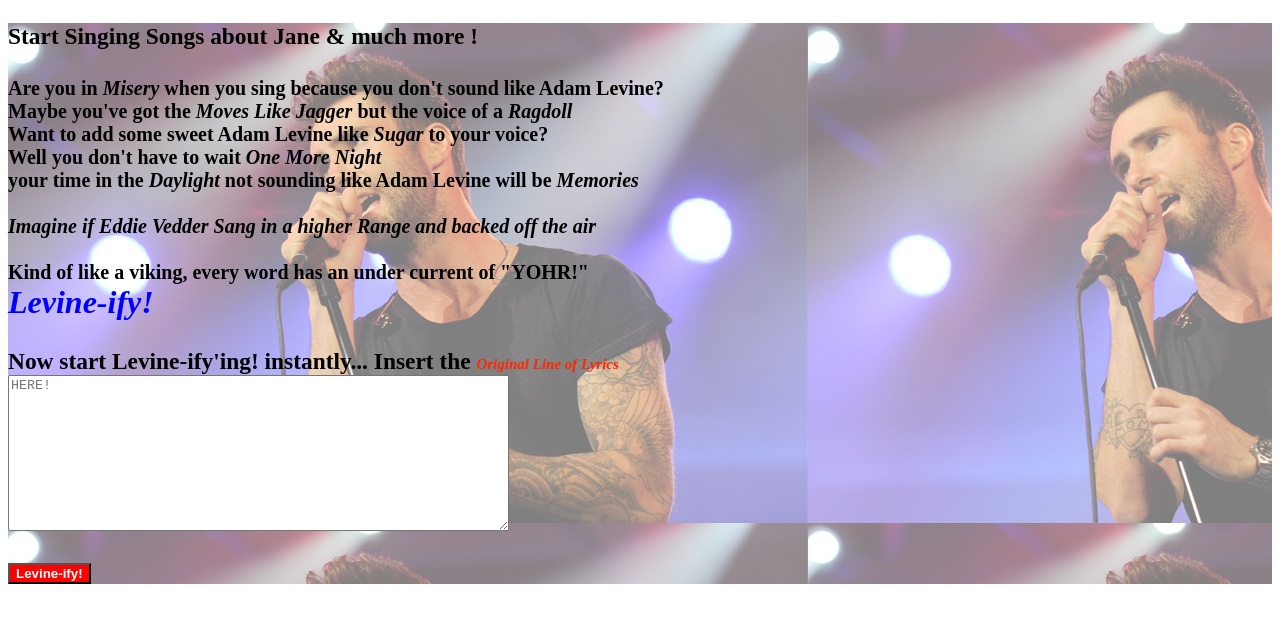
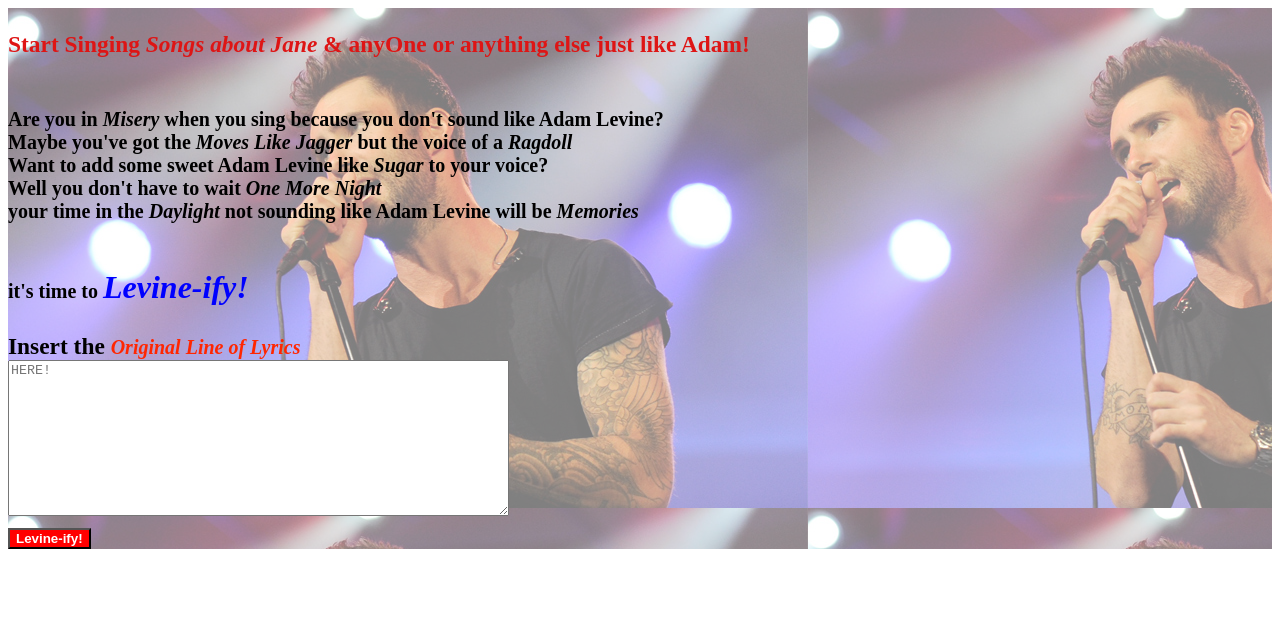
Before and after one commit to toddmccool/LevineVocalModifier, a plain HTML site: page index.html in a window 1280 px wide. Drawn offline with Linux system fonts and the light colour scheme.

Commit message:
page2touches

```diff
--- a/index.html
+++ b/index.html
@@ -22,13 +22,15 @@
 
 
 
+      <span class="top-pfont">
 
-
-      <h3>Start Singing Songs about Jane & much more !</h3>
+      <h3>Start Singing <i>Songs about Jane </i>& anyOne or anything else just like Adam!</h3></span>
       <h4>
         Are you in <i>Misery</i> when you sing because you don't sound like Adam Levine?<br />Maybe you've got the <i>Moves Like Jagger</i> but the voice of a <i>Ragdoll</i><br>
        Want to add some sweet Adam Levine like <i>Sugar</i> to your voice?  <br />Well you don't have to wait <i>One More Night</i><br> your time in the <i>Daylight</i> not sounding like Adam Levine will be <i>Memories</i><br><br>
-        <i>Imagine if Eddie Vedder Sang in a higher Range and backed off the air</i> <br /><br>Kind of like a viking, every word has an under current of <b>"YOHR!"</b><br>
+
+
+      <br>it's time to
         <span class="header-pfont">Levine-ify!</span>
 <br>
 
@@ -41,7 +43,7 @@
 
       </h4>
 
-      <h3>Now start Levine-ify'ing! instantly...
+      <h3>
     Insert the
       <span class="header-bold">Original Line of Lyrics</span>
 
@@ -49,10 +51,10 @@
 
       <label for="textInput"></label>
       <textarea id="textInput" rows="10" cols="60" placeholder="HERE!"></textarea>
-    </div></h3>
+    <br>
     <button id="replaceBtn">
       <b>Levine-ify!</b>
-    </button>
+    </button></div></h3>
     <div>
       <pre id="output"></pre>
     </div></div></div>
@@ -167,7 +169,7 @@
         output.innerHTML =
           "<h3 style='display: inline-block;'>now, get on to</h3>" +
           "<h2 style='display: inline-block; color: blue; margin-left: 10px; font-style: italic;'>Levine-ify'ing</h2><br>" +
-          result + "<br><a href='https://toddmccool.github.io/LevineVocalModifier/'>Levine More?</a></h3>";
+          result +  "<span class='tips-pfont'> tips: <br>Imagine if Eddie Vedder Sang in a higher Range <br>and backed off the air a bit<br>Kind of like a viking, every word has an under current of <b>'YOHR!'</b></span><br><a href='https://toddmccool.github.io/LevineVocalModifier/'><br><br>Levine More?</a></h3>";
       });
     </script>
   </body>
--- a/styles.css
+++ b/styles.css
@@ -16,6 +16,12 @@
   z-index: -1; /* sets the z-index property to -1 to ensure that the ::before pseudo-element is behind the content */
 }
 
+.top-pfont {
+  display: inline-block;
+  color: rgb(222, 21, 21);
+  font-size: 20px;
+}
+
 .highlight {
   background-color: yellow;
 }
@@ -23,7 +29,7 @@
 .header-bold {
   display: inline-block;
   color: rgb(255, 38, 0);
-  font-size: 15px;
+  font-size: 20px;
   font-style: italic;
 }
 
@@ -34,6 +40,12 @@
   font-style: italic;
 }
 
+.tips-pfont {
+  display: inline-block;
+  color: rgb(110, 133, 8);
+  font-size: 20px;
+  font-style: italic;
+}
 #replaceBtn {
   background-color: red;
   color: white;
```
